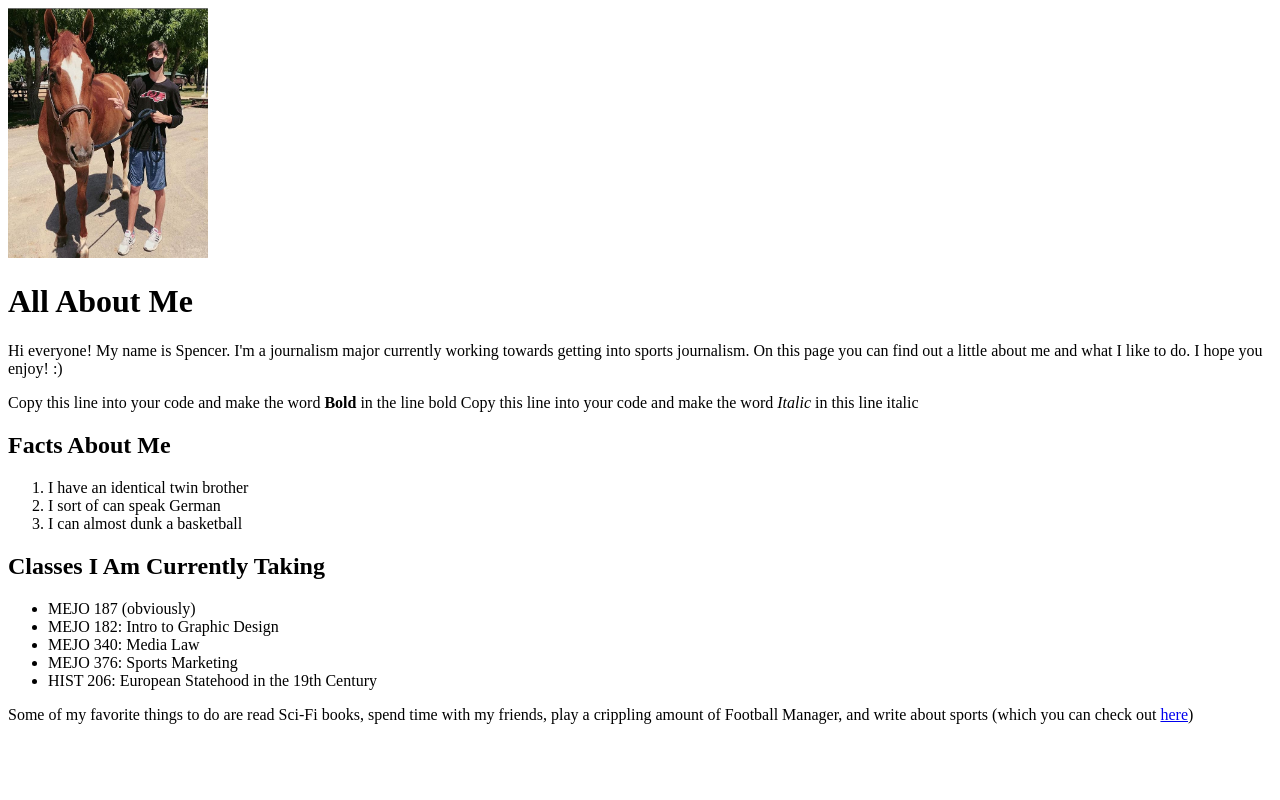
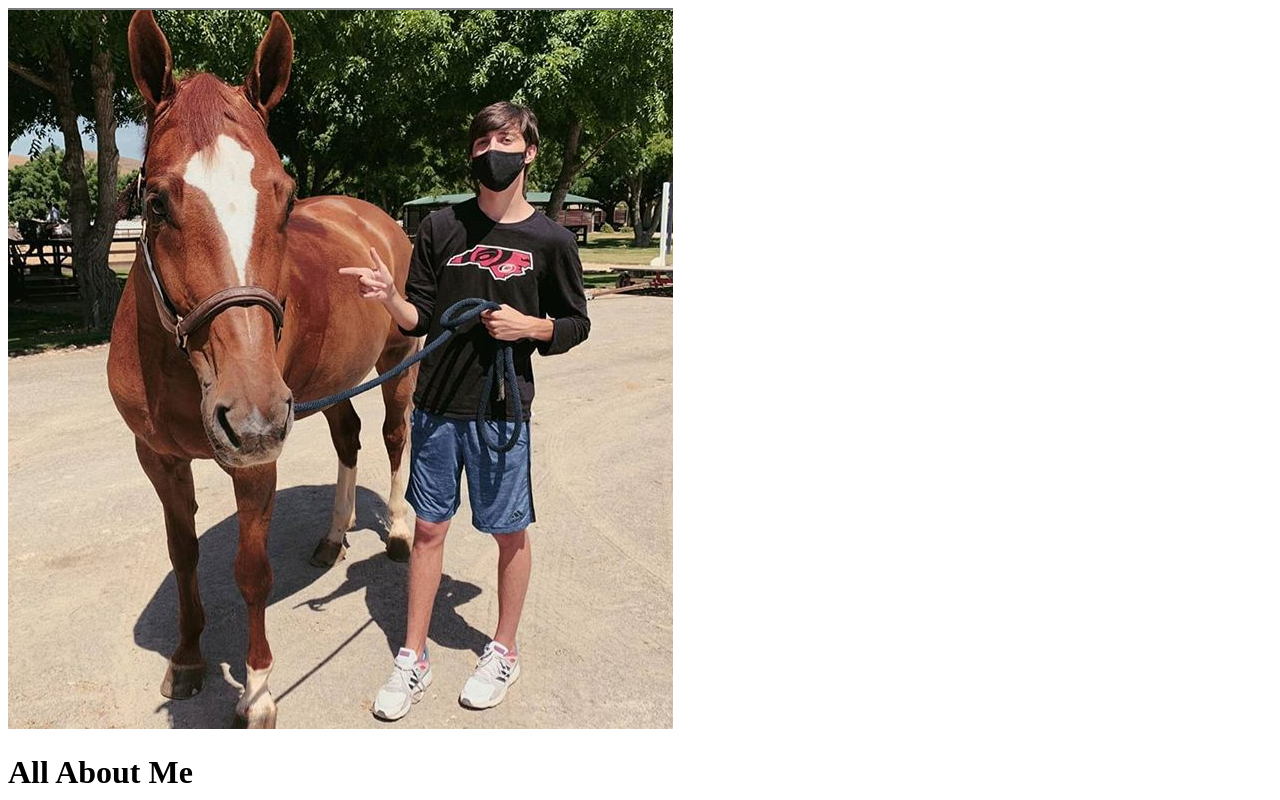
Before and after one commit to spencp99/intro-to-HTML, a plain HTML site: page index.html in a window 1280 px wide. Shown: the top 800 px of the page. Drawn offline with Linux system fonts and the light colour scheme.

Commit message:
Update index.html

```diff
--- a/index.html
+++ b/index.html
@@ -6,7 +6,8 @@
     <title>intro-to-HTML</title>
   </head>
   <body>
-    <img src="https://github.com/spencp99/intro-to-HTML/blob/master/images/horse.png" alt="Me and a Horse" width="200" height="250" />
+    <img src="https://github.com/spencp99/intro-to-HTML/blob/master/images/horse.png" alt="Me and a Horse"/>
+
     <h1>All About Me</h1>
     <p>
       Hi everyone! My name is Spencer. I'm a journalism major currently working
```
